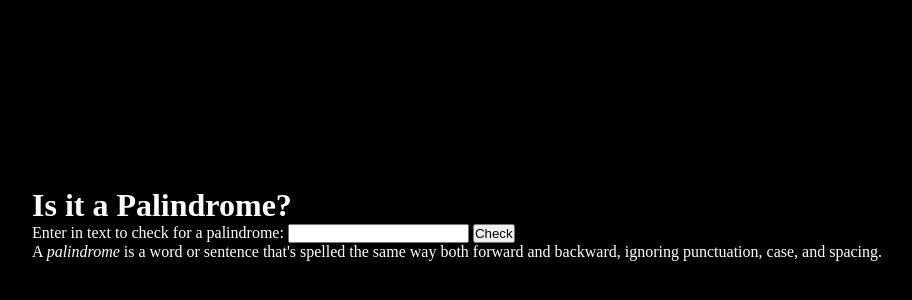
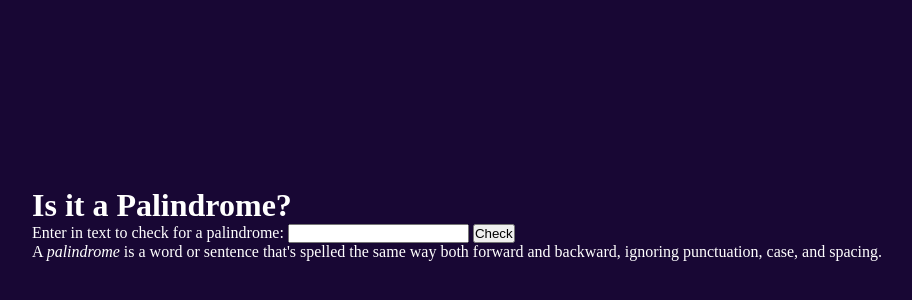
Before and after one commit to Nooria150/Palindrome-Checker, a plain HTML site: page index.html in a window 1280 px wide. Shown: the part 176-476 px from the top of the page, without its empty margins (183-1095 px from the left). Drawn offline with Linux system fonts and the light colour scheme.

Commit message:
changed the background color

```diff
--- a/styles.css
+++ b/styles.css
@@ -4,7 +4,7 @@
     margin: 0;
   }
   body {
-    background-color: black;
+    background-color: rgb(24, 7, 52);
     color: #ffffff;
     display: flex;
     flex-direction: column;
```
